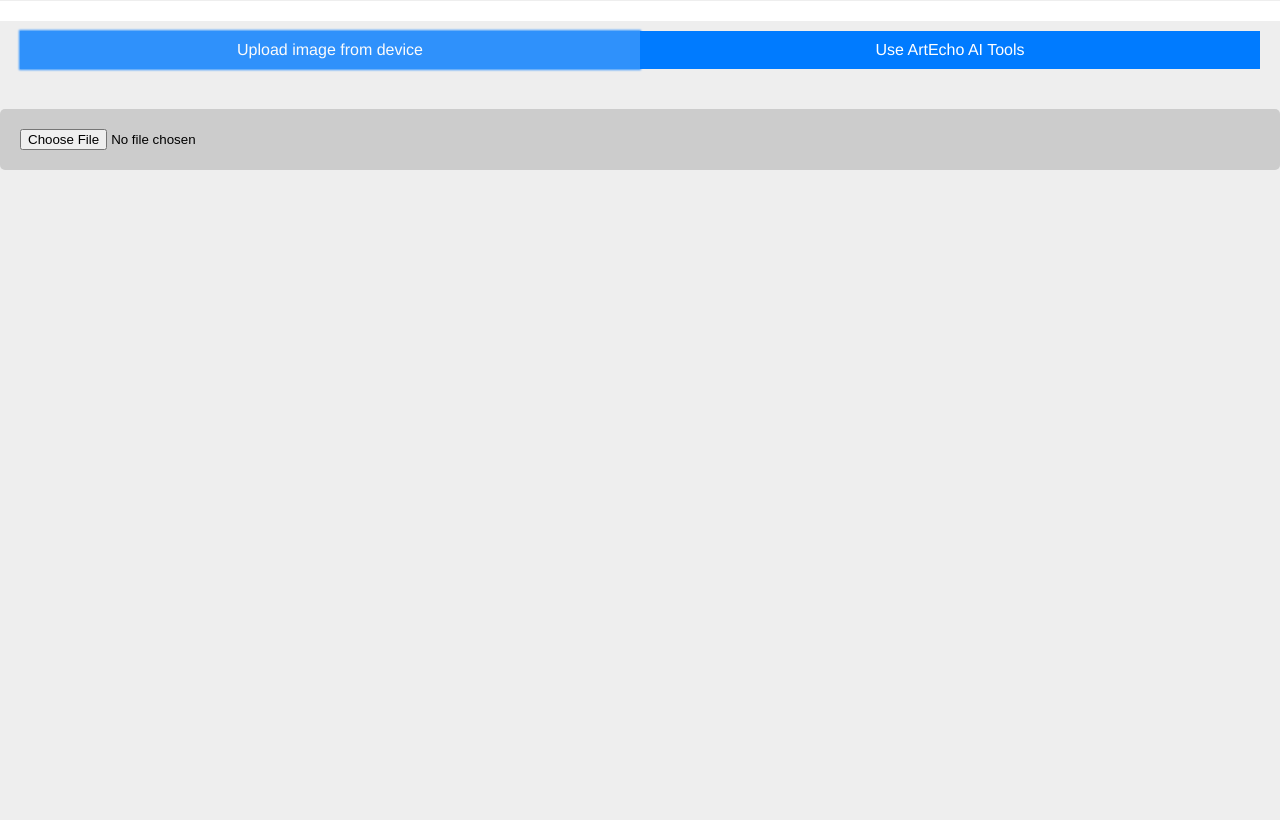
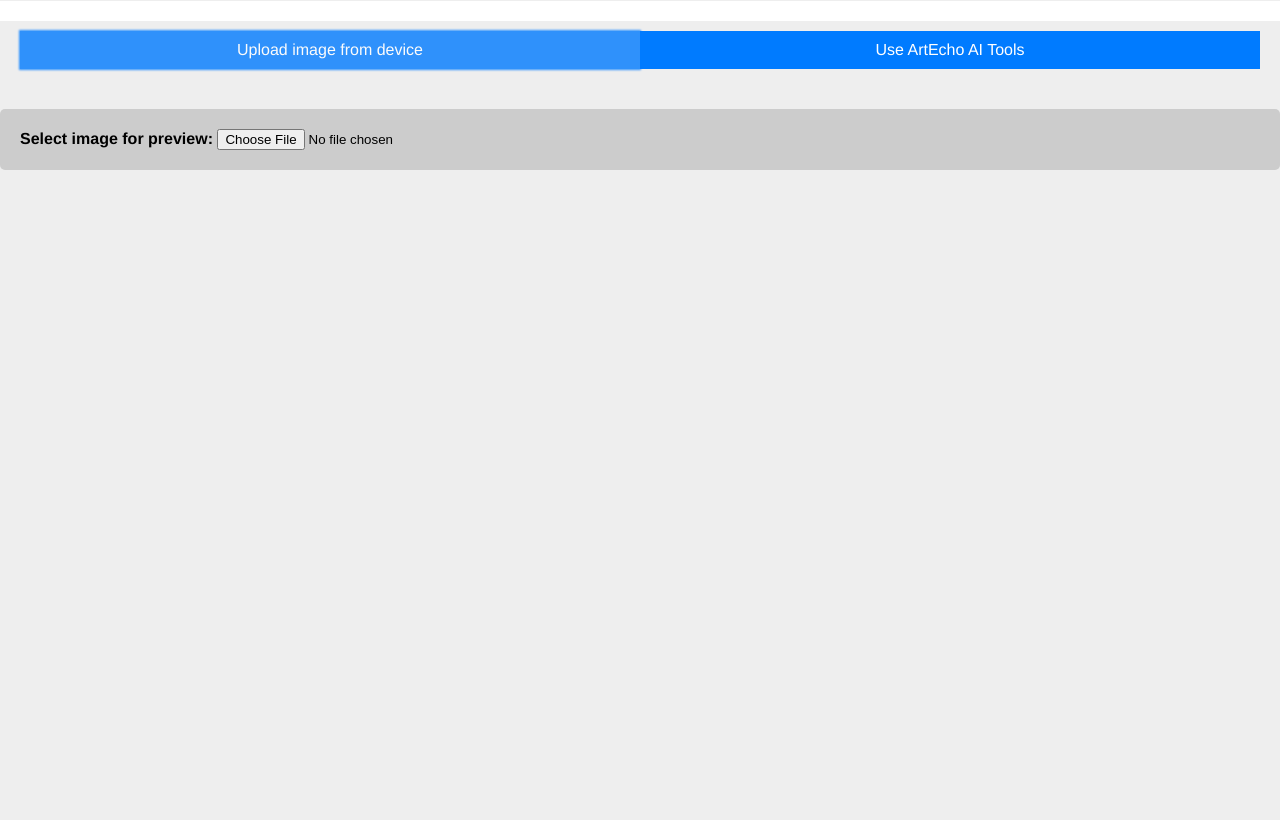
Before and after one commit to yCount/art_echo, a Django app: template templates/artecho/add-root.html in a window 1280 px wide; the page is wider, and only the part inside the window is pictured. Shown: the part 99-919 px from the top of that part. Run offline with Django 3.2, Linux system fonts and the light colour scheme; the template is opened without the code that fills it: values that come from a table or form of the project are taken from there, others are empty.

Commit message:
add root edit

```diff
--- a/templates/artecho/add-root.html
+++ b/templates/artecho/add-root.html
@@ -15,6 +15,7 @@
 <script src="{% static 'js/ai_tool.js' %}"></script>
 <div class="container">
     <div id="upload-section" class="section">
+        <Strong>Select image for preview:</Strong>
         <input type="file" id="imageInput" accept="image/add_image.css">
         <img id="displayImage" src="" alt="" style="display:none;">
     </div>
```
